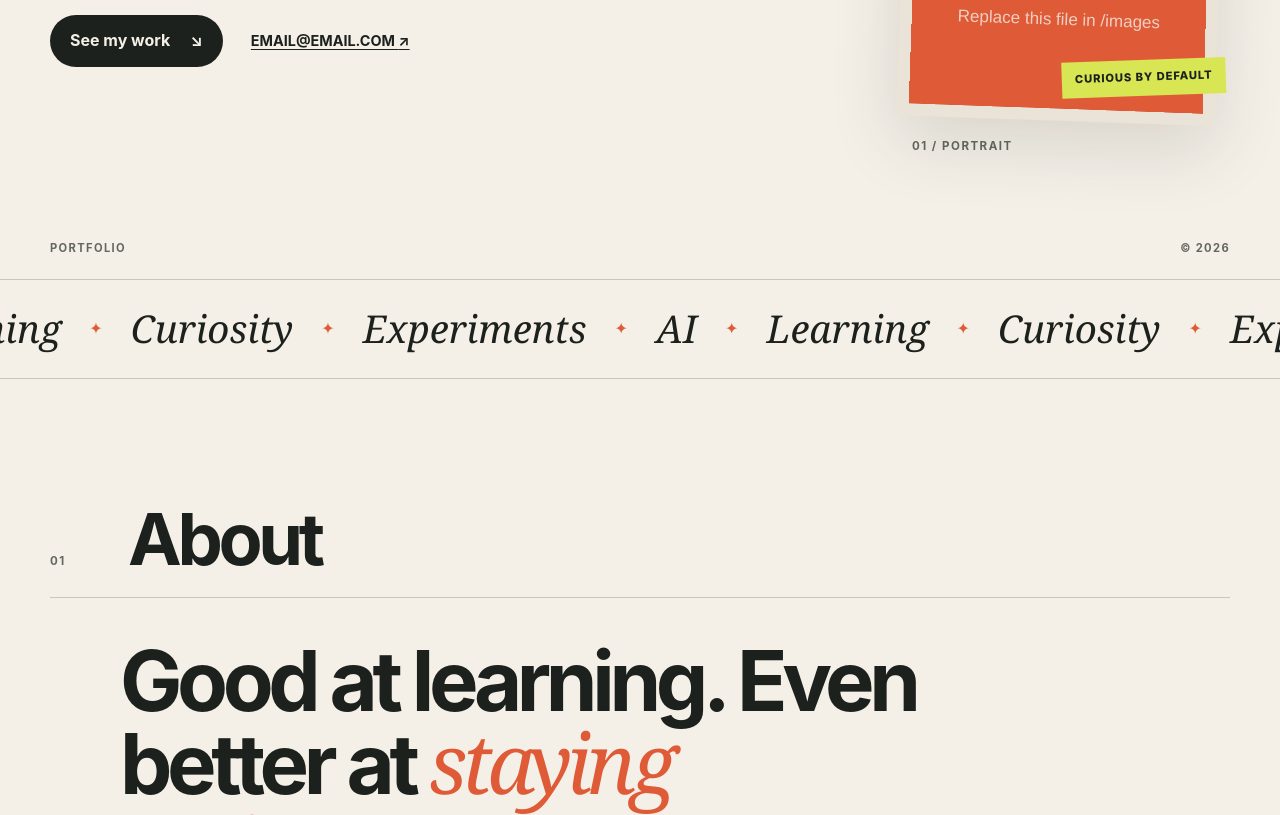
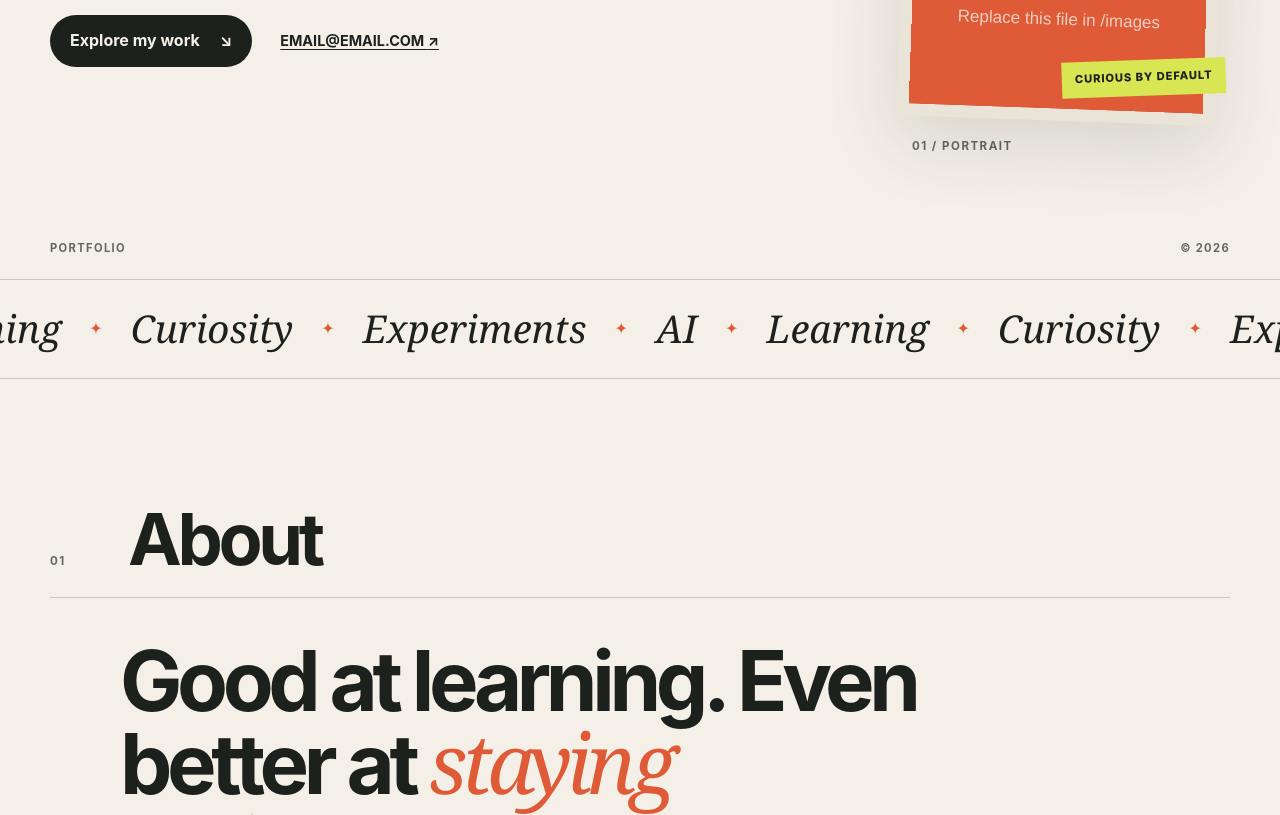
Before and after one commit to mehraaahan2-hue/AI-101, a plain HTML site: page index.html in a window 1280 px wide. Shown: the part 921-1736 px from the top of the page. Drawn offline with Linux system fonts and the light colour scheme.

Commit message:
Update hero call to action

```diff
--- a/index.html
+++ b/index.html
@@ -60,7 +60,7 @@
         <h1 id="hero-title">Learning AI, one <em>“wait, what?”</em> at a time.</h1>
         <p class="hero-intro">Hi, I’m <strong>Aahan Mehra</strong>. I’m learning how to use AI—and getting a little better every time I ask a question.</p>
         <div class="hero-actions">
-          <a class="button button-primary" href="#work">See my work <span aria-hidden="true">↘</span></a>
+          <a class="button button-primary" href="#work">Explore my work <span aria-hidden="true">↘</span></a>
           <a class="text-link" href="mailto:EMAIL@EMAIL.COM">EMAIL@EMAIL.COM <span aria-hidden="true">↗</span></a>
         </div>
       </div>
```
